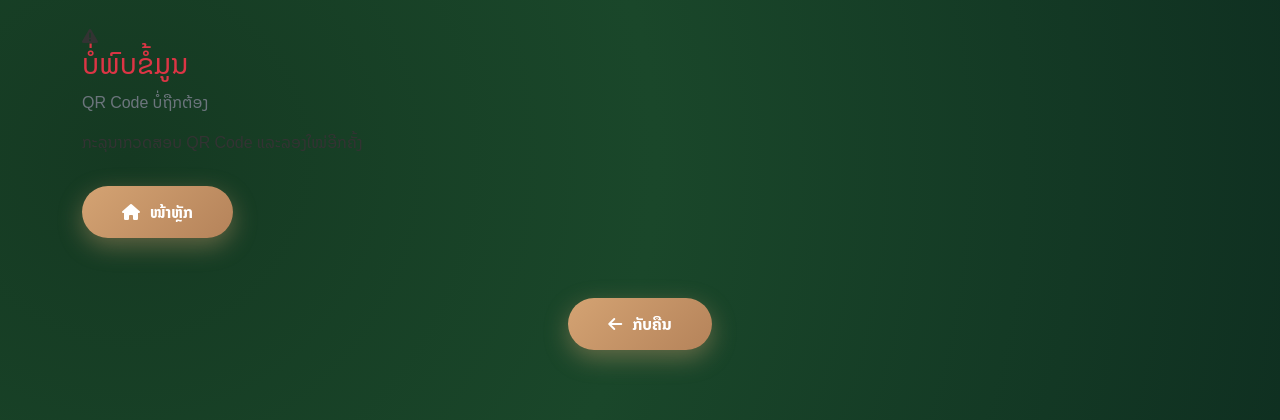
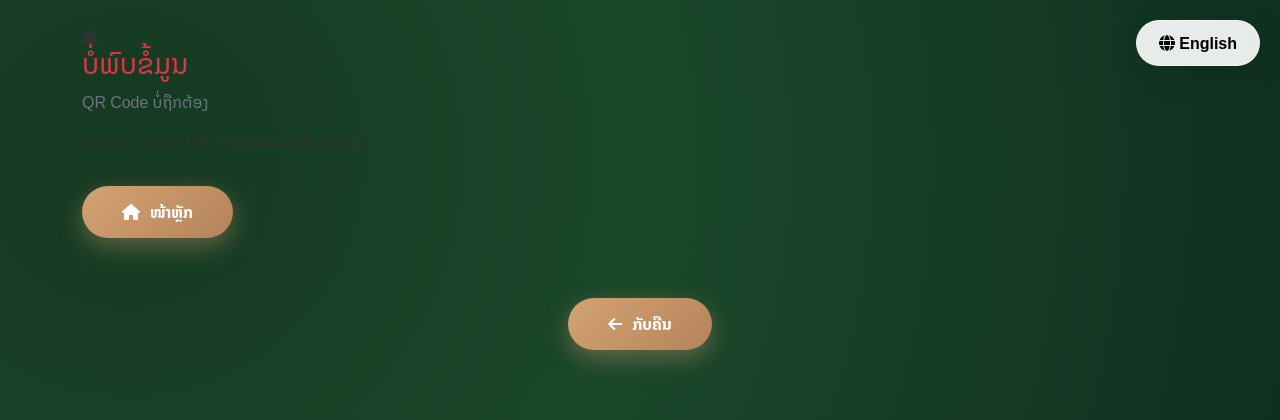
Before and after one commit to ling-gwdgw2/luangprabang_heritage2, a PHP site: page /luangprabang_heritage/heritage_detail.php in a window 1280 px wide. Shown: the top 420 px of the page. Run offline with PHP 8.4, Linux system fonts and the light colour scheme; some libraries are stand-ins or nearby versions.

Commit message:
Update pasa

```diff
--- a/heritage_detail.php
+++ b/heritage_detail.php
@@ -103,6 +103,21 @@
         .share-btn:hover { transform: translateY(-4px) scale(1.05); filter: brightness(1.05); box-shadow: 0 10px 25px rgba(0,0,0,0.2); }
         .back-button { display: inline-flex; align-items: center; gap: 10px; background: linear-gradient(135deg, #d4a373, #b5835a); color: white; padding: 14px 40px; border-radius: 50px; text-decoration: none; font-weight: bold; box-shadow: 0 8px 25px rgba(212,163,115,0.4); transition: all 0.3s; margin: 30px 0; }
         .back-button:hover { background: linear-gradient(135deg, #b5835a, #996e49); color: white; transform: translateX(-5px); box-shadow: 0 12px 35px rgba(212,163,115,0.6); }
+        .btn-lang {
+            position: fixed;
+            top: 20px;
+            right: 20px;
+            z-index: 1000;
+            background: rgba(255, 255, 255, 0.9);
+            backdrop-filter: blur(5px);
+            border-radius: 50px;
+            padding: 10px 22px;
+            font-weight: bold;
+            border: 1px solid rgba(255, 255, 255, 0.5);
+            box-shadow: 0 8px 32px rgba(0,0,0,0.15);
+            transition: all 0.3s;
+        }
+        .btn-lang:hover { transform: scale(1.05); background: white; box-shadow: 0 12px 40px rgba(0,0,0,0.2); }
 
         .loading-container { display: flex; flex-direction: column; align-items: center; justify-content: center; min-height: 450px; }
         .loading-spinner { width: 65px; height: 65px; border: 5px solid rgba(255,255,255,0.1); border-top-color: #dfb26a; border-radius: 50%; animation: spin 1s linear infinite; }
@@ -118,8 +133,10 @@
     </style>
 </head>
 <body>
+    <button class="btn-lang" onclick="toggleLanguage()"><i class="fas fa-globe"></i> <span id="lang-text">English</span></button>
+
     <div class="container py-4">
-        <div id="detail-content" class="fade-in-up"><div class="loading-container"><div class="loading-spinner"></div><p class="mt-3 text-muted">ກຳລັງໂຫຼດຂໍ້ມູນ...</p></div></div>
+        <div id="detail-content" class="fade-in-up"><div class="loading-container"><div class="loading-spinner"></div><p class="mt-3 text-muted" id="loading-text">ກຳລັງໂຫຼດຂໍ້ມູນ...</p></div></div>
         <div class="text-center"><a href="index.php" class="back-button" id="back-btn"><i class="fas fa-arrow-left"></i> <span id="back-text">ກັບຄືນ</span></a></div>
     </div>
 
@@ -137,11 +154,22 @@
         }
         qrId = extractIdFromUrl(qrId);
 
+        function toggleLanguage() {
+            const newLang = lang === 'lo' ? 'en' : 'lo';
+            window.location.href = `heritage_detail.php?id=${encodeURIComponent(qrId)}&lang=${newLang}`;
+        }
+
+        function updateLangButton() {
+            $('#lang-text').text(lang === 'lo' ? 'English' : 'ພາສາລາວ');
+            $('#loading-text').text(lang === 'lo' ? 'ກຳລັງໂຫຼດຂໍ້ມູນ...' : 'Loading...');
+            $('#back-text').text(lang === 'lo' ? 'ກັບຄືນ' : 'Back');
+        }
+
         let currentSlideIndex = 0;
         let allImages = [];
         let slideInterval;
 
-        $(document).ready(function() { loadHeritageDetail(); $('#back-text').text(lang === 'lo' ? 'ກັບຄືນ' : 'Back'); });
+        $(document).ready(function() { updateLangButton(); loadHeritageDetail(); });
 
         function loadHeritageDetail() {
             $.ajax({
@@ -178,7 +206,7 @@
                 allImages.push({ src: 'https://placehold.co/800x500/2d6a4f/white?text=ມໍລະດົກຫຼວງພະບາງ', caption: '' });
             }
 
-            let html = `<div class="hero-section"><h1>${escapeHtml(houseName || data.house_number || 'ເຮືອນມໍລະດົກຫຼວງພະບາງ')}</h1>${data.house_number ? `<p class="subtitle"><i class="fas fa-map-pin"></i> ເລກທີ່ ${data.house_number}</p>` : ''}<div class="qr-badge"><i class="fas fa-qrcode"></i> ${data.qr_code}</div></div>
+            let html = `<div class="hero-section"><h1>${escapeHtml(houseName || data.house_number || (isLao ? 'ເຮືອນມໍລະດົກຫຼວງພະບາງ' : 'Luang Prabang Heritage House'))}</h1>${data.house_number ? `<p class="subtitle"><i class="fas fa-map-pin"></i> ${isLao ? 'ເລກທີ່' : 'No.'} ${data.house_number}</p>` : ''}<div class="qr-badge"><i class="fas fa-qrcode"></i> ${data.qr_code}</div></div>
                         <div class="heritage-card">
                         <div class="main-slider-container" id="mainSlider">`;
 
@@ -248,13 +276,13 @@
                 }, 300);
             }
 
-            html += `<div class="share-section"><div class="info-title mb-3"><i class="fas fa-share-alt"></i> ແບ່ງປັນ</div>
+            html += `<div class="share-section"><div class="info-title mb-3"><i class="fas fa-share-alt"></i> ${isLao ? 'ແບ່ງປັນ' : 'Share'}</div>
 
                     <a href="#" class="share-btn copy" onclick="copyToClipboard(); return false;"><i class="fas fa-link"></i></a>
                     </div></div>`;
 
             $('#detail-content').html(html);
-            document.title = `${houseName || 'ມໍລະດົກ'} - ມໍລະດົກຫຼວງພະບາງ`;
+            document.title = `${houseName || (isLao ? 'ມໍລະດົກ' : 'Heritage')} - ${isLao ? 'ມໍລະດົກຫຼວງພະບາງ' : 'Luang Prabang Heritage'}`;
 
             if (allImages.length > 1) {
                 startAutoSlide();
```
